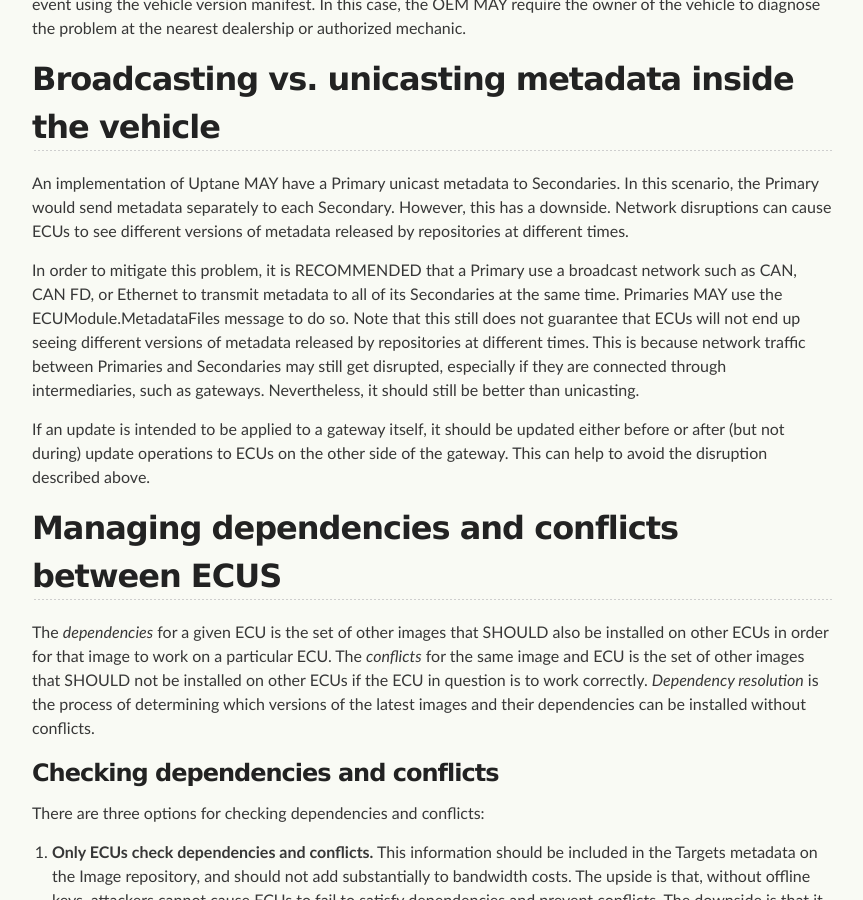
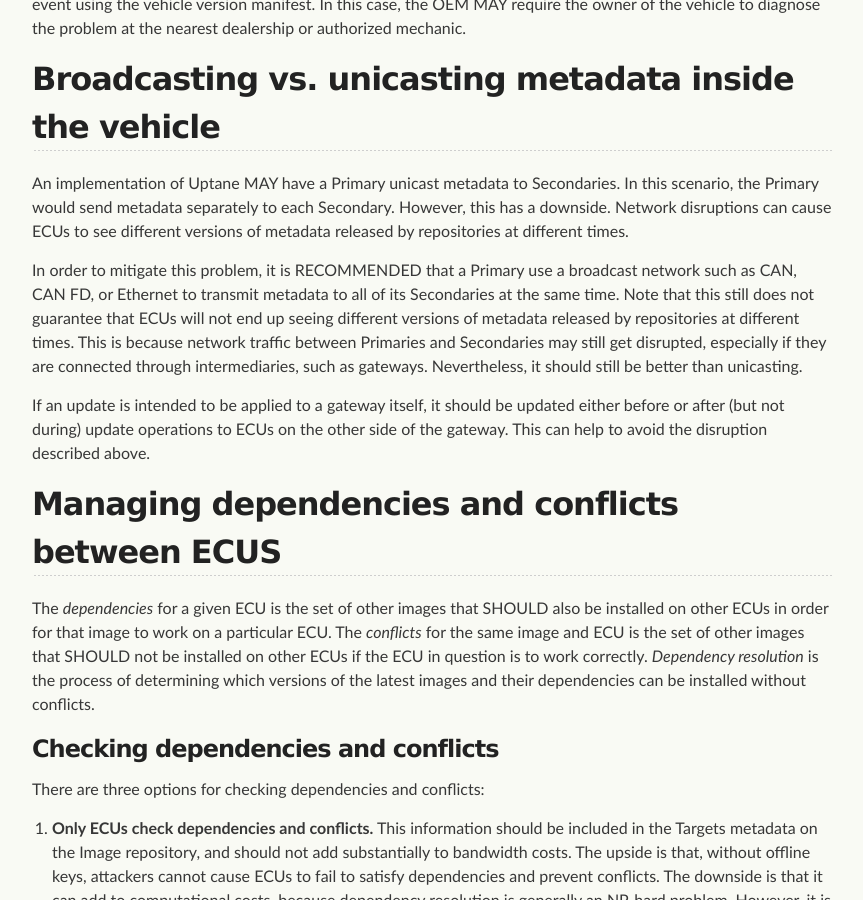
Before and after one commit to uptane/deployment-considerations, a Jekyll site: the page built from security_considerations.md, in a window 1280 px wide and 900 px high, scrolled down 1670 px. Shown: the whole window, without its empty margins (208-1071 px from the left). Built offline with Jekyll 4.4.1, drawn with Linux system fonts in a browser that asks for light colours; our own code applies the rules of GitHub Pages for plain Markdown files.

Commit message:
Update security_considerations.md
Co-Authored-By: Trishank K Kuppusamy <33133073+trishankatdatadog@users.noreply.github.com>

```diff
--- a/security_considerations.md
+++ b/security_considerations.md
@@ -29,7 +29,7 @@ Second, they SHOULD decrease the expiration timestamps on all Targets metadata u
 ## Broadcasting vs. unicasting metadata inside the vehicle
 An implementation of Uptane MAY have a Primary unicast metadata to Secondaries. In this scenario, the Primary would send metadata separately to each Secondary. However, this has a downside. Network disruptions can cause ECUs to see different versions of metadata released by repositories at different times.
 
-In order to mitigate this problem, it is RECOMMENDED that a Primary use a broadcast network such as CAN, CAN FD, or Ethernet to transmit metadata to all of its Secondaries at the same time. Primaries MAY use the ECUModule.MetadataFiles message to do so. Note that this still does not guarantee that ECUs will not end up seeing different versions of metadata released by repositories at different times. This is because network traffic between Primaries and Secondaries may still get disrupted, especially if they are connected through intermediaries, such as gateways. Nevertheless, it should still be better than unicasting.
+In order to mitigate this problem, it is RECOMMENDED that a Primary use a broadcast network such as CAN, CAN FD, or Ethernet to transmit metadata to all of its Secondaries at the same time. Note that this still does not guarantee that ECUs will not end up seeing different versions of metadata released by repositories at different times. This is because network traffic between Primaries and Secondaries may still get disrupted, especially if they are connected through intermediaries, such as gateways. Nevertheless, it should still be better than unicasting.
 
 If an update is intended to be applied to a gateway itself, it should be updated either before or after (but not during) update operations to ECUs on the other side of the gateway. This can help to avoid the disruption described above.
 
```
